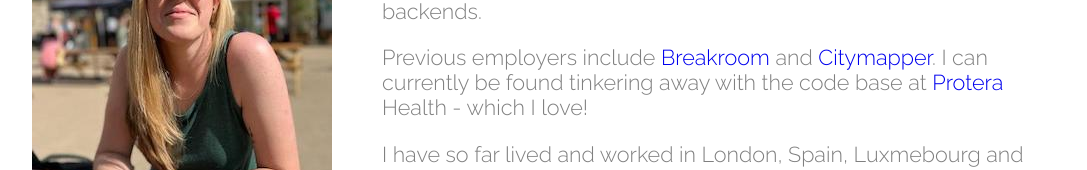
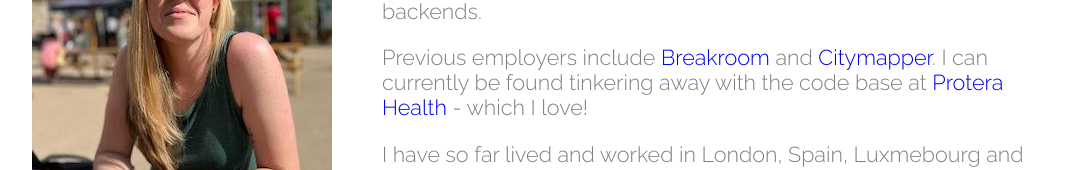
Before and after one commit to Selliott456/Portfolio, a React (Create React App) app: page / in a window 1280 px wide. Shown: the part 591-761 px from the top of the page, without its empty margins (96-1183 px from the left). Built offline with nearby package versions, Linux system fonts and the light colour scheme.

Commit message:
move anchor tag

```diff
--- a/src/components/About.js
+++ b/src/components/About.js
@@ -27,7 +27,7 @@ function About() {
             <a href="https://breakroom.cc">Breakroom</a> and{" "}
             <a href="https://citymapper.com">Citymapper</a>. I can currently be
             found tinkering away with the code base at{" "}
-            <a href="https://www.proterahealth.com/">Protera </a> Health - which
+            <a href="https://www.proterahealth.com/">Protera Health</a> - which
             I love!
           </p>
           <p>
```
